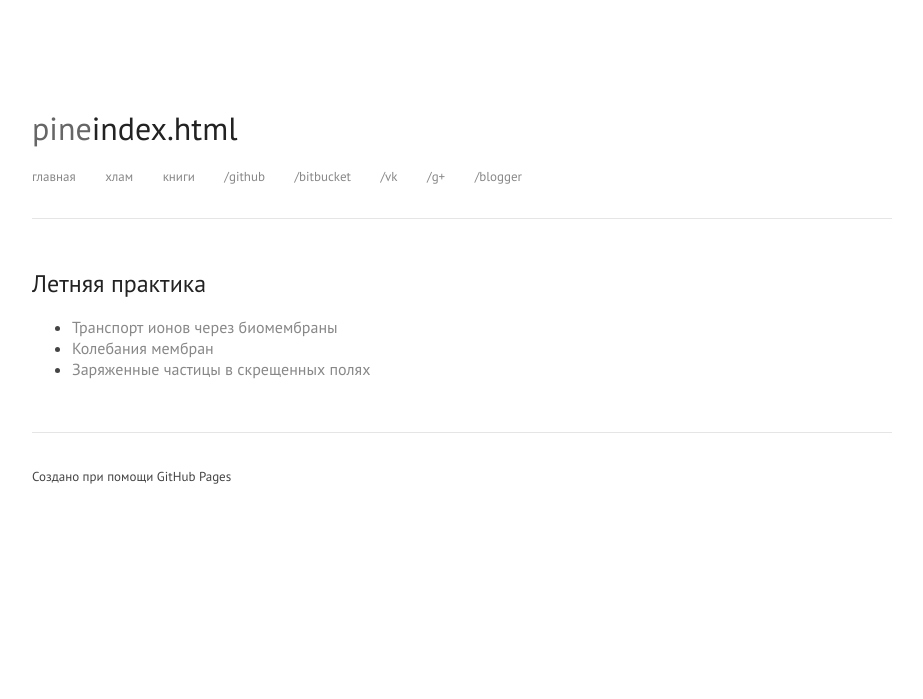
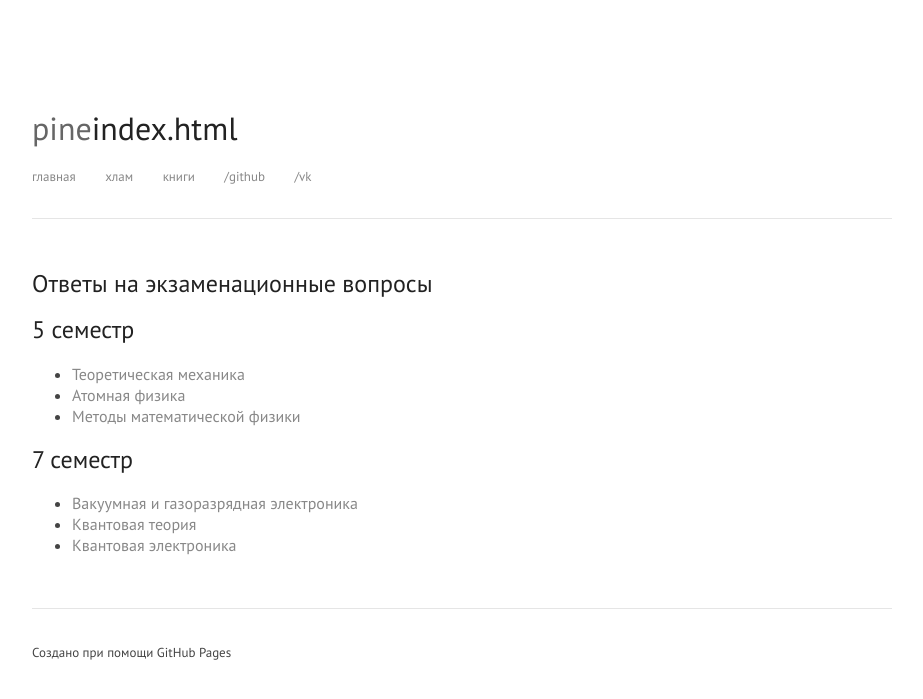
Before and after one commit to gitter-badger/pinecrew.github.com, a Jekyll site: the page built from index.html, in a window 1280 px wide. Shown: the top 699 px of the page, without its empty margins (178-1101 px from the left). Built offline with Jekyll 4.4.1, drawn with Linux system fonts in a browser that asks for light colours.

Commit message:
update index and stuff

```diff
--- a/_layouts/main.html
+++ b/_layouts/main.html
@@ -19,10 +19,7 @@
                 <a href="/stuff.html" {% if page.name == "stuff" %} class="active" {% endif %} >хлам</a>
                 <a href="/books.html" {% if page.name == "books" %} class="active" {% endif %} >книги</a>
                 <a href="https://github.com/pinecrew">/github</a>
-                <a href="https://bitbucket.org/pinecrew">/bitbucket</a>
                 <a href="http://vk.com/pinepage">/vk</a>
-                <a href="http://topl.us/PineCrew">/g+</a>
-                <a href="http://pinetricks.blogspot.com/">/blogger</a>
             </nav>
         </header>
         <section>
--- a/index.html
+++ b/index.html
@@ -4,10 +4,17 @@ title: Главная страница pinecrew на github
 name: crew
 ---
 
-<h1>Летняя практика</h1>
+<h1>Ответы на экзаменационные вопросы</h1>
+<h2>5 семестр</h2>
+<ul>
+    <li><a href="https://dl.dropboxusercontent.com/u/14878341/exams/05_theormech.pdf">Теоретическая механика</a></li>
+    <li><a href="https://dl.dropboxusercontent.com/u/14878341/exams/05_atomic.pdf">Атомная физика</a></li>
+    <li><a href="https://dl.dropboxusercontent.com/u/14878341/exams/05_mmph.pdf">Методы математической физики</a></li>
+</ul>
 
+<h2>7 семестр</h2>
 <ul>
-    <li><a href="https://bitbucket.org/citrux/biomembranes">Транспорт ионов через биомембраны</a></li>
-    <li><a href="https://bitbucket.org/FreeCX/membrane">Колебания мембран</a></li>
-    <li><a href="https://bitbucket.org/DS_Karramba/elec3ck">Заряженные частицы в скрещенных полях</a></li>
+    <li><a href="https://dl.dropboxusercontent.com/u/14878341/exams/07_vacuum.pdf">Вакуумная и газоразрядная электроника</a></li>
+    <li><a href="https://dl.dropboxusercontent.com/u/14878341/exams/07_quantum_theory.pdf">Квантовая теория</a></li>
+    <li><a href="https://dl.dropboxusercontent.com/u/14878341/exams/07_lasers.pdf">Квантовая электроника</a></li>
 </ul>
```
Also changed, not shown: stuff.html (+1 -19 lines).
